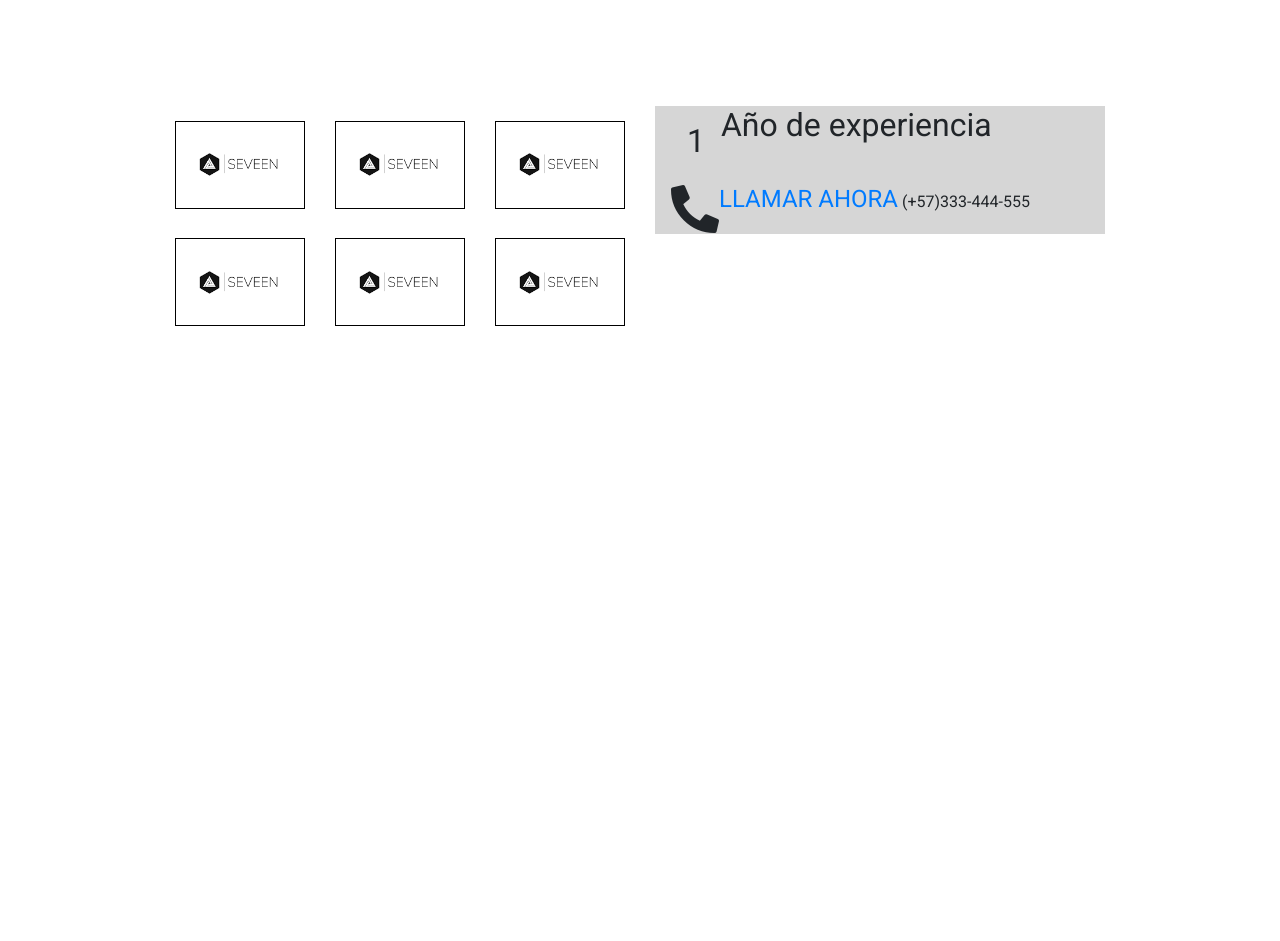
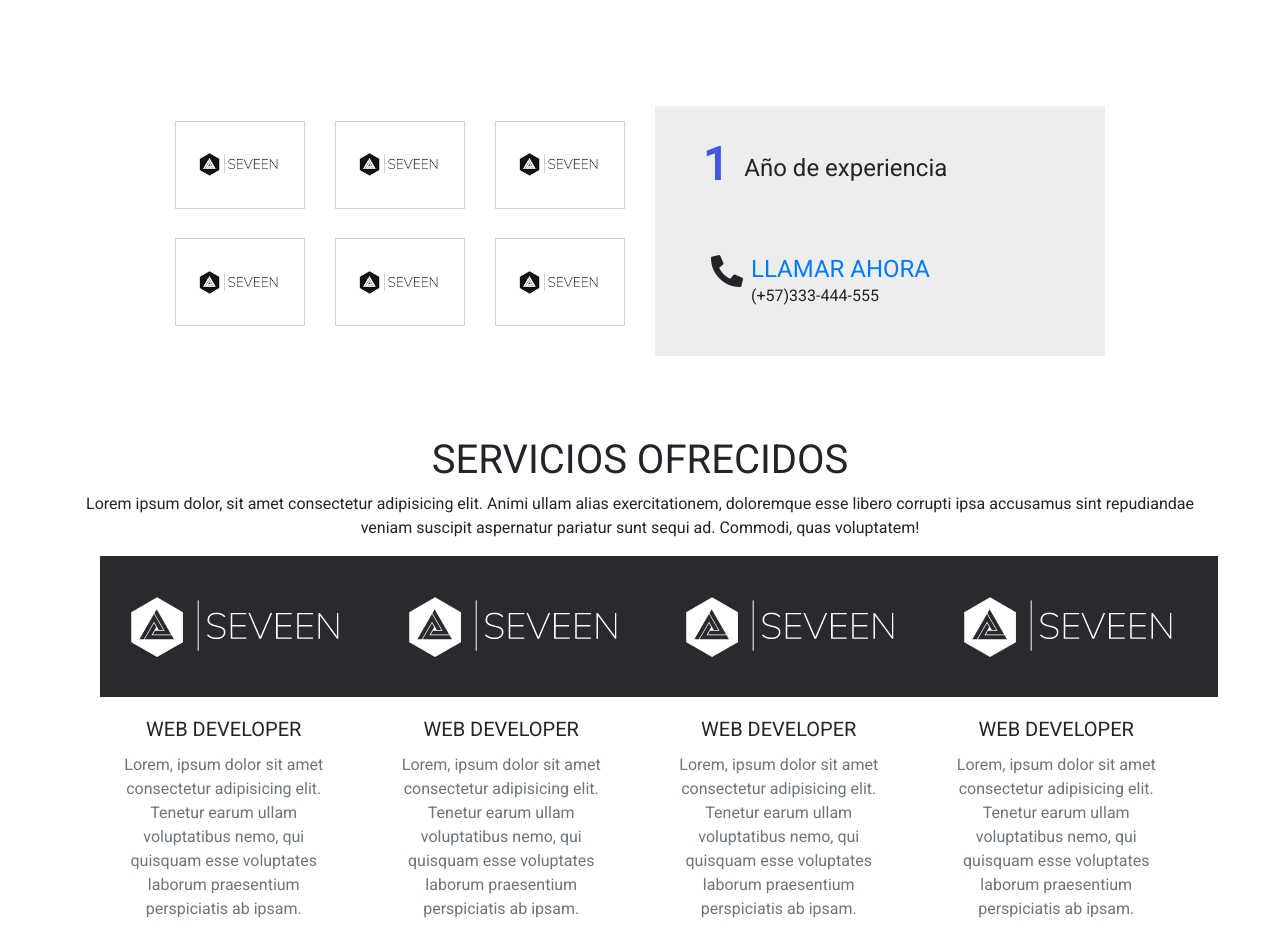
Before and after one commit to StyvenSoft/White-portfolio, a website: page index.html in a window 1280 px wide. Shown: the part 1120-2061 px from the top of the page. Before the commit the page ends 1477 px from the top, so only its background shows below. Drawn offline with nearby package versions, Linux system fonts and the light colour scheme.

Commit message:
Section services one

```diff
--- a/css/style.css
+++ b/css/style.css
@@ -51,7 +51,7 @@
     justify-content: center;
 }
 .col-lg-4 .singlebrand{
-    border: 1px solid black;
+    border: 1px rgba(59, 69, 85, 0.24) solid;
     text-align: center;
     padding: 1.8rem 0;
     margin: .9rem 0;
@@ -64,10 +64,17 @@
     width: 70%;
 }
 .singlebrand:hover{
-    box-shadow: 0 0 15px 0 rgb(56, 56, 56);
+    box-shadow: 0 4px 24px 0 rgba(59, 69, 85, 0.26);
     transform: scale(1.1);
 }
 .experience{
-    padding-left: 1rem;
-    background-color: rgb(214, 214, 214);
+    padding: 3rem;
+    background-color: rgba(214, 214, 214, 0.438);
 }
+.years{
+    font-size: 45px;
+    font-weight: 600;
+    margin-right: 1rem;
+    margin-top: -1rem;
+    color: var(--primary-color);
+}
--- a/index.html
+++ b/index.html
@@ -116,15 +116,92 @@
                     <div class="col-xl-6 col-lg-12 col-md-12">
                         <section class="experience">
                             <div class="d-flex flex-row years-area">
-                                <h2 class="p-3 years">1</h2>
-                                <h2><p>Año de experiencia</p></h2>
+                                <h2 class="years">1</h2>
+                                <h4 class="pb-5"><p>Año de experiencia</p></h4>
                             </div>
                             <div class="d-flex flex-row flex-wrap call-area">
-                                <span> <i class="fas fa-phone-alt fa-3x"></i> </span>
-                                <div class="call-now"><a href="#" class="text-uppercase h4 font-roboto">Llamar ahora</a>
+                                <span> <i class="fas fa-phone-alt fa-2x px-2"></i> </span>
+                                <div class="call-now"><a href="#" class="text-uppercase h4 font-roboto">Llamar ahora</a><br>
                                 <span class="font-roboto py-2">(+57)333-444-555</span></div>
                             </div>
                         </section>
+                    </div>
+                </div>
+            </div>
+        </section>
+        <section class="services">
+            <div class="container">
+                <div class="row">
+                    <div class="col-lg-12 text-center services-title">
+                        <h1 class="text-uppercase title-text">Servicios Ofrecidos</h1>
+                        <p class="parag">
+                            Lorem ipsum dolor, sit amet consectetur adipisicing elit. Animi ullam alias exercitationem, doloremque
+                            esse libero corrupti ipsa accusamus sint repudiandae veniam suscipit aspernatur pariatur sunt sequi ad. Commodi, quas voluptatem!
+                        </p>
+                    </div>
+                </div>
+                <div class="container services-list">
+                    <div class="row">
+                        <div class="col-lg-3 col-md-6 col-sm-12">
+                            <div class="services-content">
+                                <div class="services-img text-center py4">
+                                    <img src="./img/Captura13.PNG" alt="Imagen 1">
+                                </div>
+                                <div class="card-body text-center">
+                                    <h5 class="card-title text-uppercase font-roboto">Web developer</h5>
+                                    <p class="card-text text-secondary">
+                                        Lorem, ipsum dolor sit amet consectetur
+                                        adipisicing elit. Tenetur earum ullam voluptatibus nemo,
+                                        qui quisquam esse voluptates laborum praesentium perspiciatis ab ipsam.
+                                    </p>
+                                </div>
+                            </div>
+                        </div>
+                        <div class="col-lg-3 col-md-6 col-sm-12">
+                            <div class="services-content">
+                                <div class="services-img text-center py4">
+                                    <img src="./img/Captura13.PNG" alt="Imagen 1">
+                                </div>
+                                <div class="card-body text-center">
+                                    <h5 class="card-title text-uppercase font-roboto">Web developer</h5>
+                                    <p class="card-text text-secondary">
+                                        Lorem, ipsum dolor sit amet consectetur
+                                        adipisicing elit. Tenetur earum ullam voluptatibus nemo,
+                                        qui quisquam esse voluptates laborum praesentium perspiciatis ab ipsam.
+                                    </p>
+                                </div>
+                            </div>
+                        </div>
+                        <div class="col-lg-3 col-md-6 col-sm-12">
+                            <div class="services-content">
+                                <div class="services-img text-center py4">
+                                    <img src="./img/Captura13.PNG" alt="Imagen 1">
+                                </div>
+                                <div class="card-body text-center">
+                                    <h5 class="card-title text-uppercase font-roboto">Web developer</h5>
+                                    <p class="card-text text-secondary">
+                                        Lorem, ipsum dolor sit amet consectetur
+                                        adipisicing elit. Tenetur earum ullam voluptatibus nemo,
+                                        qui quisquam esse voluptates laborum praesentium perspiciatis ab ipsam.
+                                    </p>
+                                </div>
+                            </div>
+                        </div>
+                        <div class="col-lg-3 col-md-6 col-sm-12">
+                            <div class="services-content">
+                                <div class="services-img text-center py4">
+                                    <img src="./img/Captura13.PNG" alt="Imagen 1">
+                                </div>
+                                <div class="card-body text-center">
+                                    <h5 class="card-title text-uppercase font-roboto">Web developer</h5>
+                                    <p class="card-text text-secondary">
+                                        Lorem, ipsum dolor sit amet consectetur
+                                        adipisicing elit. Tenetur earum ullam voluptatibus nemo,
+                                        qui quisquam esse voluptates laborum praesentium perspiciatis ab ipsam.
+                                    </p>
+                                </div>
+                            </div>
+                        </div>
                     </div>
                 </div>
             </div>
```
